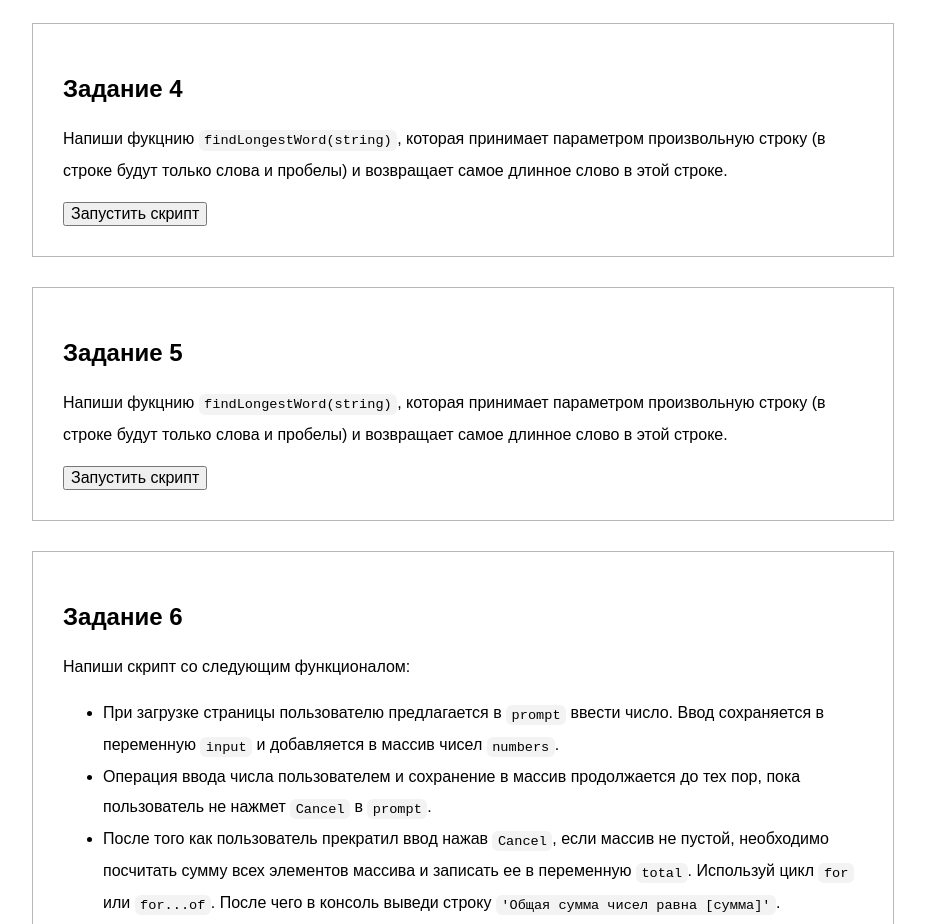
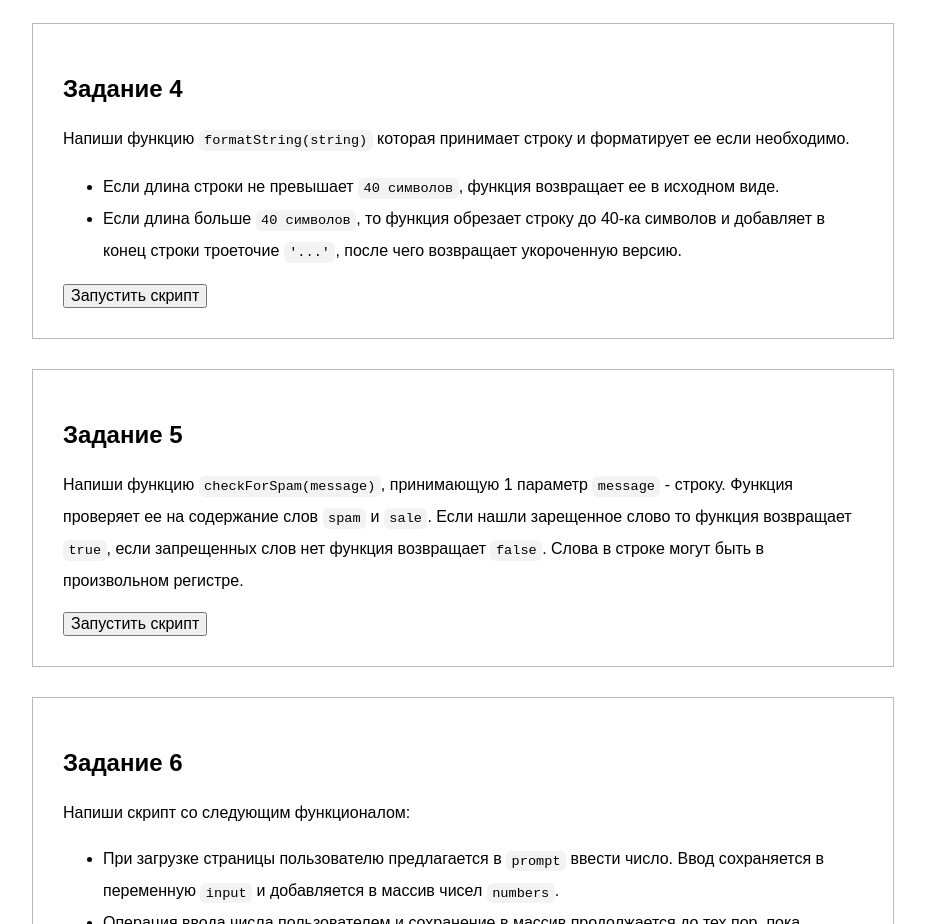
Before and after one commit to fs-engineer/goit-fe-course, a plain HTML site: page javaScript/module-02/index.html in a window 1280 px wide. Shown: the part 1000-1924 px from the top of the page, without its empty margins (177-1102 px from the left). Drawn offline with Linux system fonts and the light colour scheme.

Commit message:
fix html double

```diff
--- a/javaScript/module-02/index.html
+++ b/javaScript/module-02/index.html
@@ -61,10 +61,20 @@
         <div class="container">
           <h2>Задание 4</h2>
           <p>
-            Напиши фукцнию <code>findLongestWord(string)</code>, которая
-            принимает параметром произвольную строку (в строке будут только
-            слова и пробелы) и возвращает самое длинное слово в этой строке.
+            Напиши функцию <code>formatString(string)</code> которая принимает
+            строку и форматирует ее если необходимо.
           </p>
+          <ul>
+            <li>
+              Если длина строки не превышает <code>40 символов</code>, функция
+              возвращает ее в исходном виде.
+            </li>
+            <li>
+              Если длина больше <code>40 символов</code>, то функция обрезает
+              строку до 40-ка символов и добавляет в конец строки троеточие
+              <code>'...'</code>, после чего возвращает укороченную версию.
+            </li>
+          </ul>
           <button class="task-four__btn btn">Запустить скрипт</button>
         </div>
       </section>
@@ -72,9 +82,12 @@
         <div class="container">
           <h2>Задание 5</h2>
           <p>
-            Напиши фукцнию <code>findLongestWord(string)</code>, которая
-            принимает параметром произвольную строку (в строке будут только
-            слова и пробелы) и возвращает самое длинное слово в этой строке.
+            Напиши функцию <code>checkForSpam(message)</code>, принимающую 1
+            параметр <code>message</code> - строку. Функция проверяет ее на
+            содержание слов <code>spam</code> и <code>sale</code>. Если нашли
+            зарещенное слово то функция возвращает <code>true</code>, если
+            запрещенных слов нет функция возвращает <code>false</code>. Слова в
+            строке могут быть в произвольном регистре.
           </p>
           <button class="task-five__btn btn">Запустить скрипт</button>
         </div>
```
